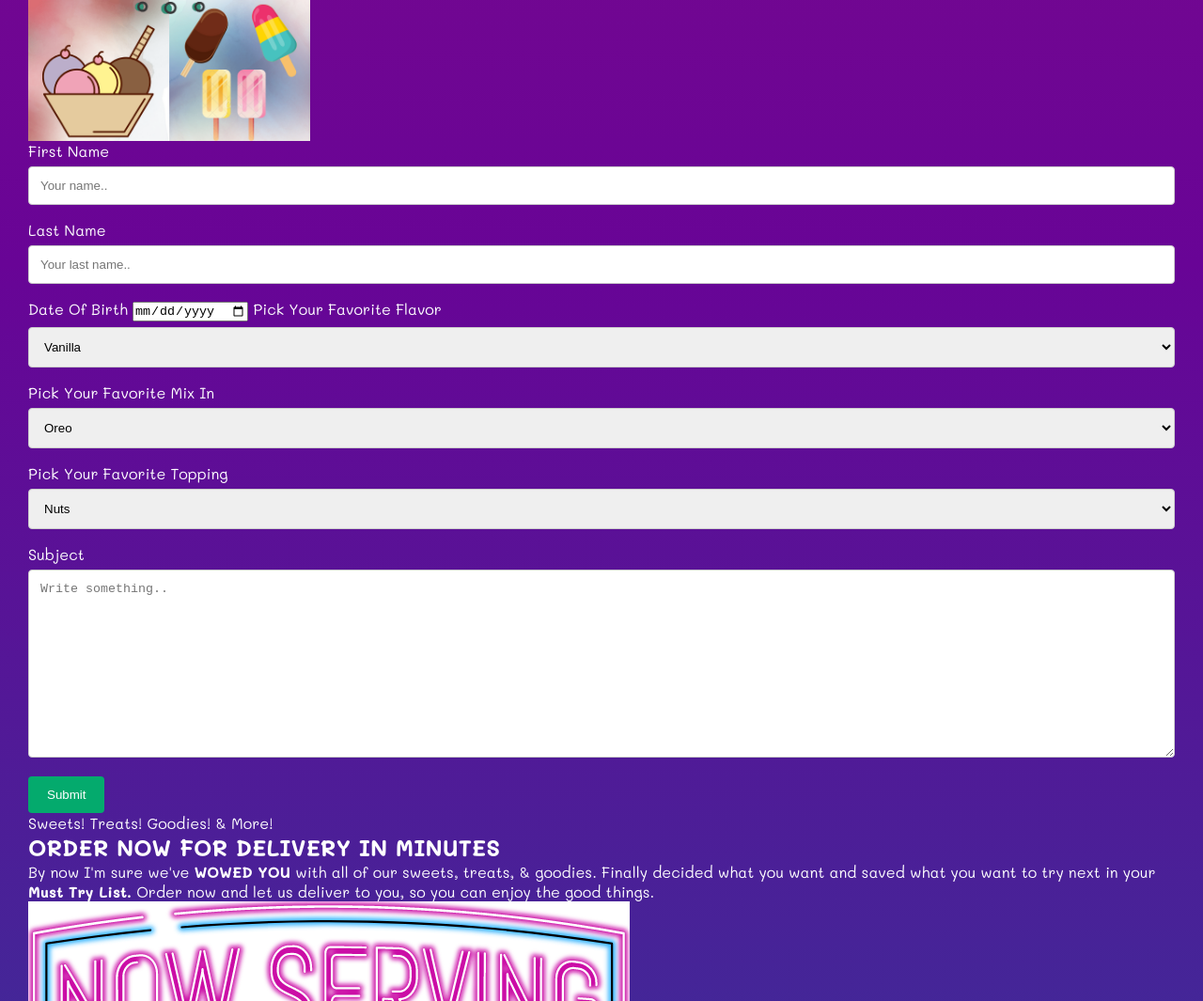
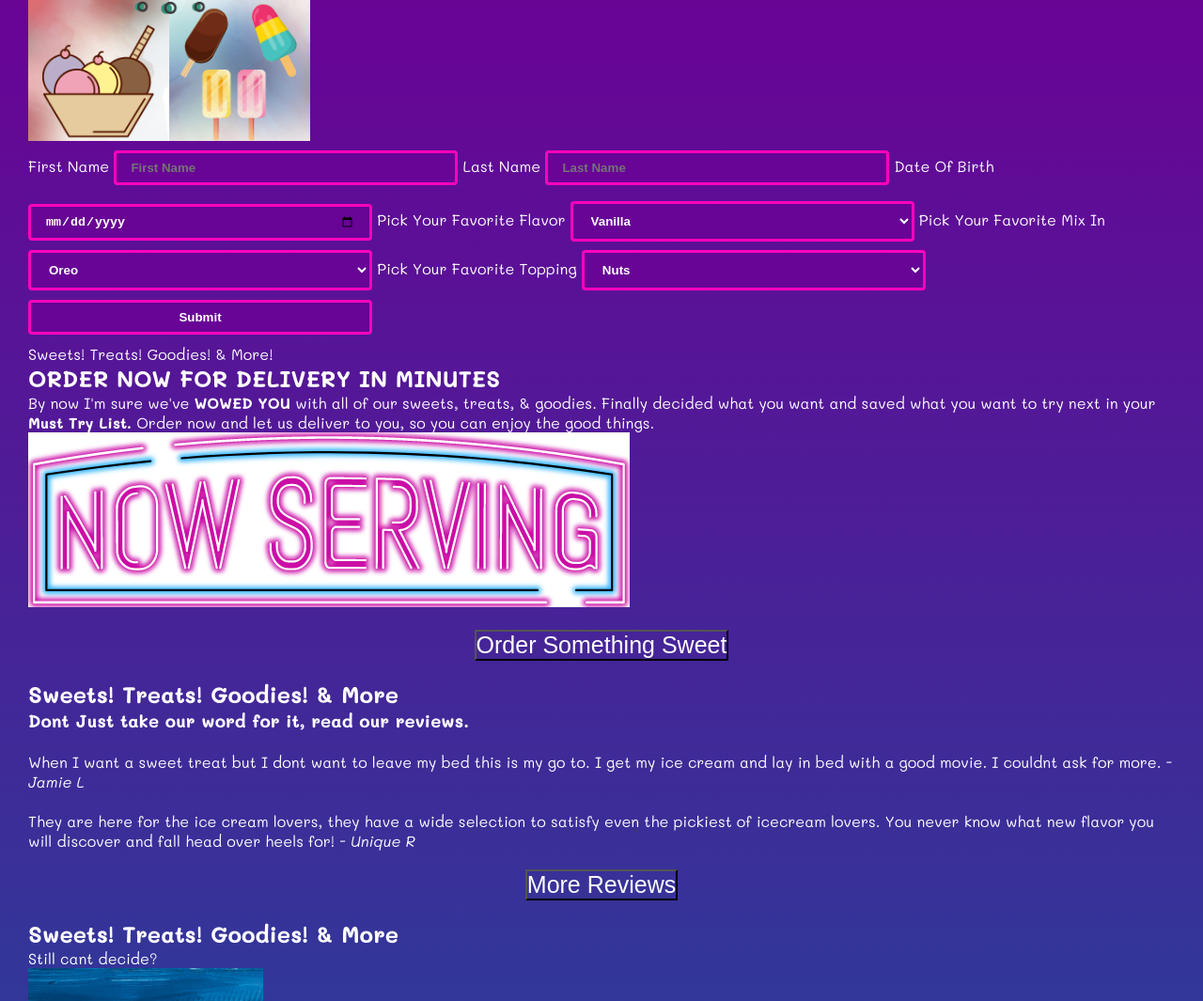
Before and after one commit to Jazz132129/IceCreamProject, a plain HTML site: page For The Love Of Ice Cream HTML CSS/index.html in a window 1280 px wide. Shown: the part 1574-2639 px from the top of the page at 94% size. Drawn offline with Linux system fonts and the light colour scheme.

Commit message:
put my form in for the mailing list

```diff
--- a/For The Love Of Ice Cream HTML CSS/index.html
+++ b/For The Love Of Ice Cream HTML CSS/index.html
@@ -119,10 +119,10 @@
             <form action="action_page.php">
 
               <label for="fname">First Name</label>
-              <input type="text" id="fname" name="firstname" placeholder="Your name..">
+              <input type="text" id="fname" name="firstname" placeholder="First Name">
 
               <label for="lname">Last Name</label>
-              <input type="text" id="lname" name="lastname" placeholder="Your last name..">
+              <input type="text" id="lname" name="lastname" placeholder="Last Name">
 
               <label for="date of birth">Date Of Birth</label>
               <input type="date">
@@ -168,11 +168,6 @@
               <option value="marshmallow-creme">Marshmallow Creme</option>
               <option value="hard-chocolate-coating">Hard Chocolate Coating</option>
               </select>
-
-
-              <label for="subject">Subject</label>
-              <textarea id="subject" name="subject" placeholder="Write something.." style="height:200px"></textarea>
-
               <input type="submit" value="Submit">
 
             </form>
--- a/For The Love Of Ice Cream HTML CSS/styles/styles.css
+++ b/For The Love Of Ice Cream HTML CSS/styles/styles.css
@@ -124,9 +124,6 @@ color: white;
   display: flex;
 }
 
-.button:hover{
-
-}
 
 .Featured-Favorites{
   color: white;
@@ -150,39 +147,29 @@ color: white;
 }
 
 .mailing-list-container{
-/* Style inputs with type="text", select elements and textareas */
-input[type=text], select, textarea {
-  width: 100%; /* Full width */
-  padding: 12px; /* Some padding */
-  border: 1px solid #ccc; /* Gray border */
-  border-radius: 4px; /* Rounded borders */
-  box-sizing: border-box; /* Make sure that padding and width stays in place */
-  margin-top: 6px; /* Add a top margin */
-  margin-bottom: 16px; /* Bottom margin */
-  resize: vertical /* Allow the user to vertically resize the textarea (not horizontally) */
+
 }
 
-/* Style the submit button with a specific background color etc */
-input[type=submit] {
-  background-color: #04AA6D;
+input {
+  width: 30%;
+  padding: 8px 15px;
+  margin: 10px 0;
+  box-sizing: border-box;
+  border: 3px solid rgb(255, 3, 188);
+  border-radius: 4px;
+  background-color:  rgb(104, 4, 150);
   color: white;
-  padding: 12px 20px;
-  border: none;
-  border-radius: 4px;
-  cursor: pointer;
+  font-weight: bolder;
 }
 
-/* When moving the mouse over the submit button, add a darker green color */
-input[type=submit]:hover {
-  background-color: #45a049;
-}
-
-/* Add a background color and some padding around the form */
-.container {
-  border-radius: 5px;
-  background-color: #f2f2f2;
-  padding: 20px;
-}
+select {
+  width: 30%;
+  padding: 10px 15px;
+  border: 3px solid rgb(255, 3, 188);
+  border-radius: 4px;
+  background-color:  rgb(104, 4, 150);
+  color: white;
+  font-weight: bolder;
 }
 
 .wow{
@@ -209,5 +196,5 @@ html {
     rgb(160, 19, 122),
     rgb(104, 4, 150),
     rgb(19, 84, 154)
-
-  );
+  )
+}
```
